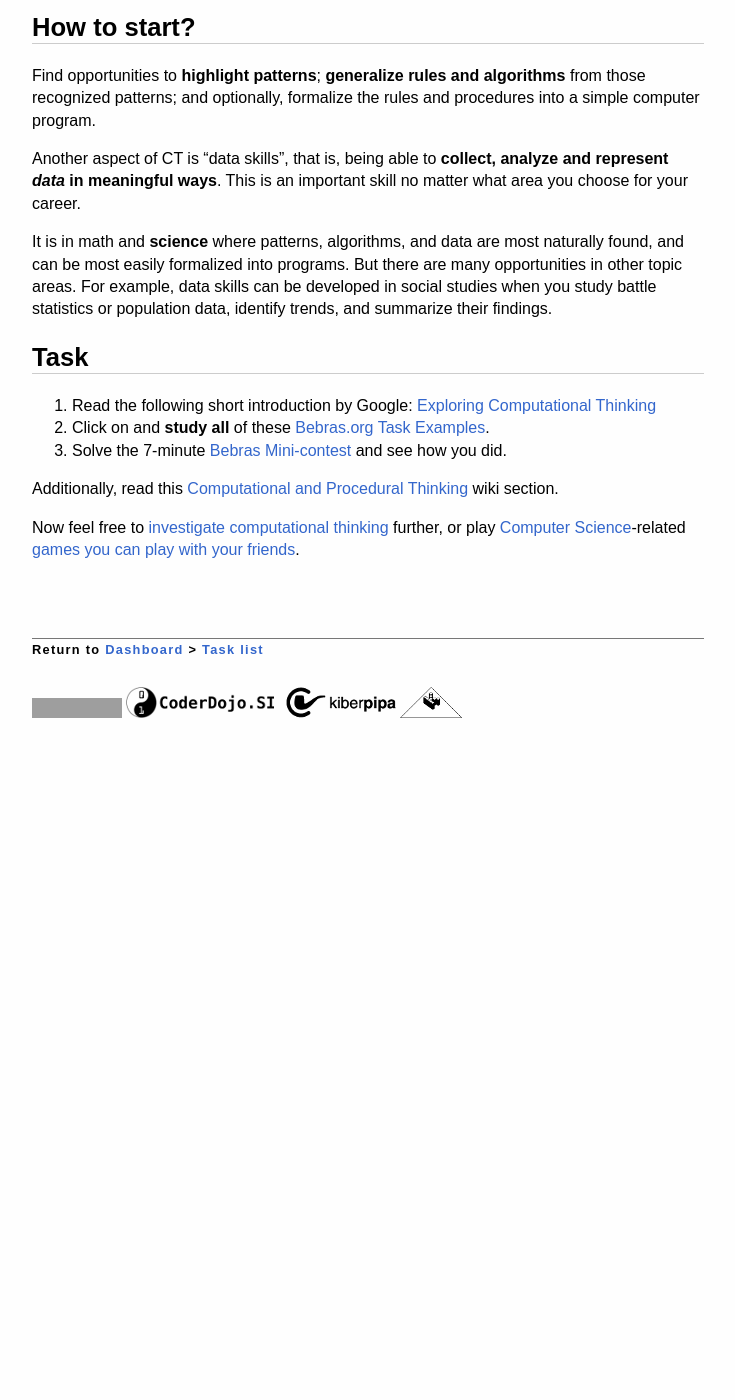
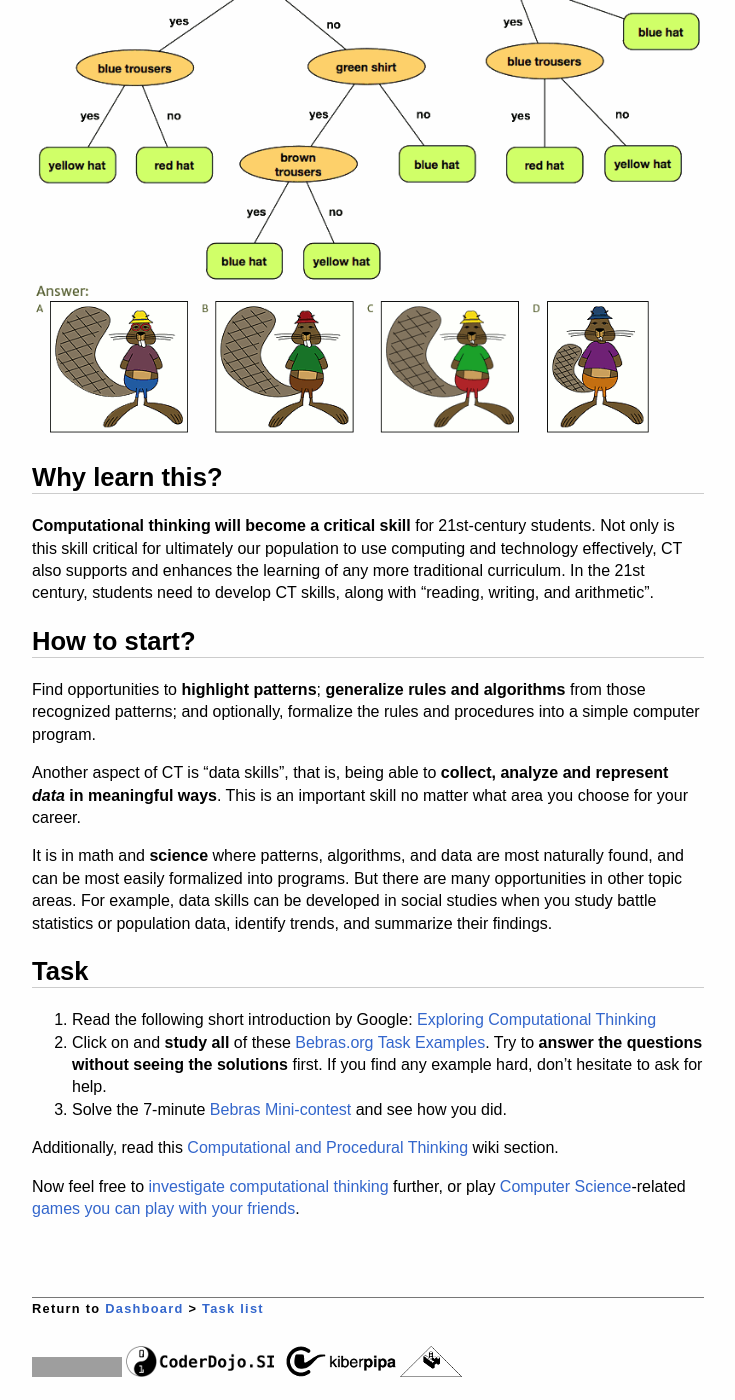
Before and after one commit to CoderDojoSI/course, a Jekyll site: the page built from tasks/computational_thinking.md, in a window 1280 px wide and 1400 px high, scrolled down 598 px. Shown: the whole window, without its empty margins (272-1007 px from the left). Built offline with Jekyll 4.4.1, drawn with Linux system fonts in a browser that asks for light colours; nearby versions of some CDN libraries; Markdown is read by kramdown in place of the engine named in the settings; before the commit the page ends 1339 px from its top, so only the background shows below that; grey boxes are pictures that could not be loaded.

Commit message:
CT bebras

```diff
--- a/tasks/computational_thinking.md
+++ b/tasks/computational_thinking.md
@@ -21,6 +21,8 @@ Specific computational thinking techniques include:
 * pattern generalization to **define abstractions** or models,
 * **algorithm** design, and
 * data analysis and **visualization**.
+
+![decision tree](/images/bebras.png)
 
 Why learn this?
 ---------------
@@ -49,6 +51,8 @@ Task
 1. Read the following short introduction by Google:
 [Exploring Computational Thinking](http://www.google.com/edu/computational-thinking/what-is-ct.html)
 2. Click on and **study all** of these [Bebras.org Task Examples](http://bebras.lt/bebras.org/?q=examples).
+   Try to **answer the questions without seeing the solutions** first.
+   If you find any example hard, don't hesitate to ask for help.
 3. Solve the 7-minute [Bebras Mini-contest](http://bebras.lt/bebras.org/?q=solve) and see how you did.
 
 Additionally, read this
```
Also changed, not shown: images/bebras.png (added).
